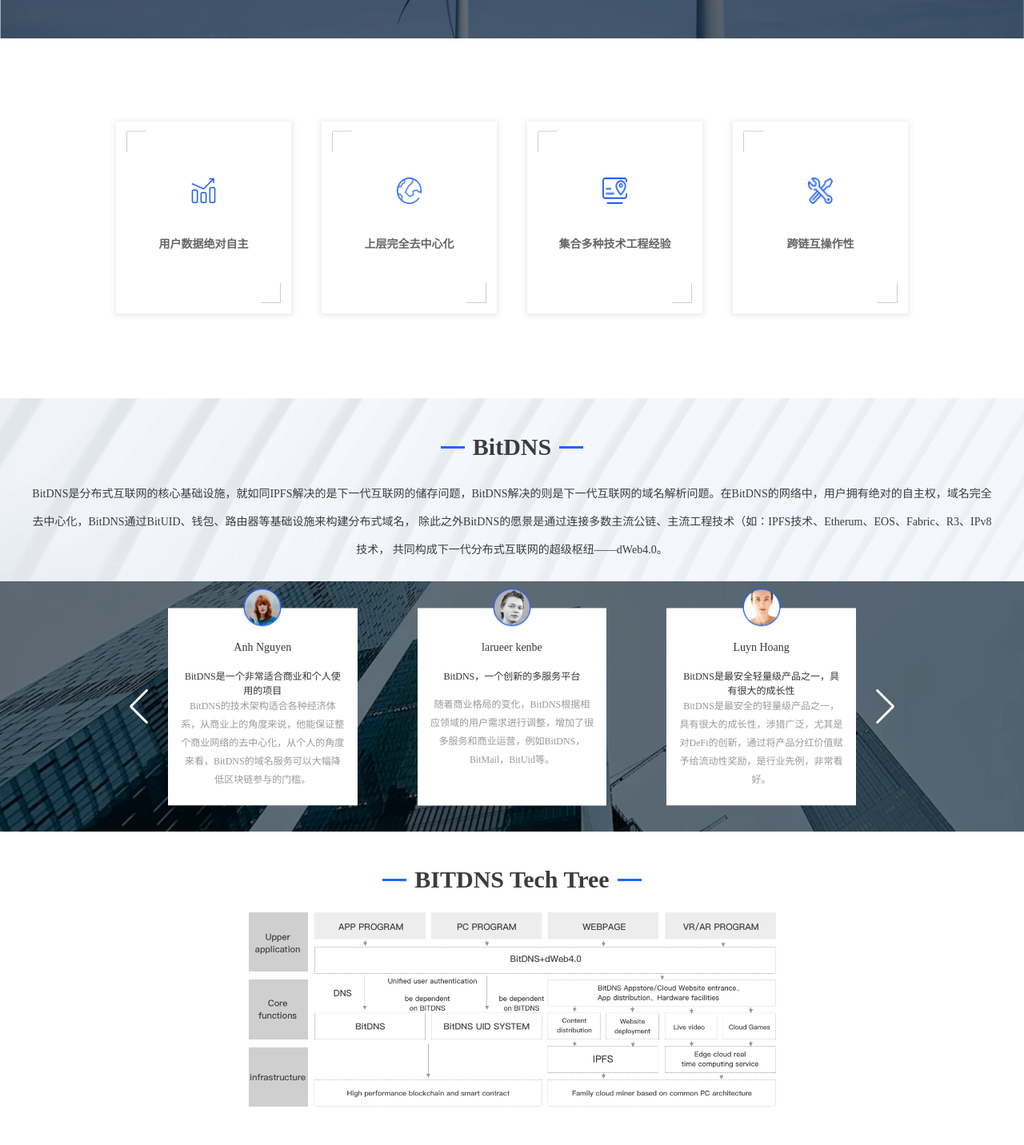
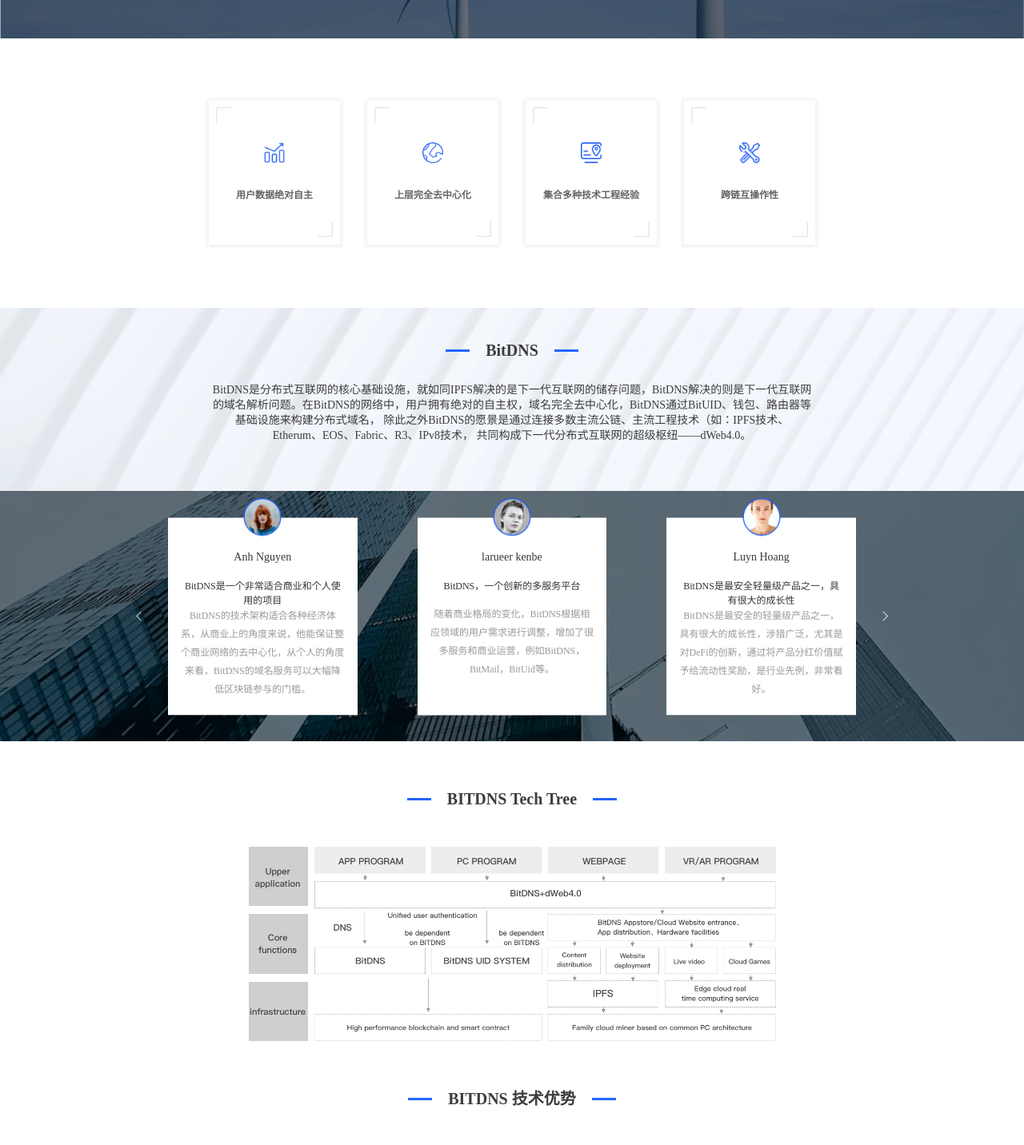
Before and after one commit to nb-web/websit-bitDNS, a Nuxt app: page / in a window 1280 px wide. Shown: the part 540-1972 px from the top of the page at 80% size. Built offline with nearby package versions, Linux system fonts and the light colour scheme.

Commit message:
自适应修改

```diff
--- a/components/BlockTit.vue
+++ b/components/BlockTit.vue
@@ -23,7 +23,7 @@
             display: flex;
             align-items: center;
             justify-content: center;
-            padding: 100px 0 45px 0;
+            padding: 100px 0 45px;
 
             font-size: 30px;
             font-family: PingFangSC-Semibold, PingFang SC;
@@ -42,6 +42,28 @@
         p {
             margin: 0 20px;
         }
+
+
+        @media (max-width: 1680px) {
+            .commonTit {
+                padding: 67px 0 45px;
+                font-size: 26px;
+            }
+        }
+
+        @media (max-width: 1440px) {
+            .commonTit {
+                padding: 58px 0 42px;
+                font-size: 23px;
+            }
+        }
+
+        @media (min-width: 1024px) and (max-width: 1280px) {
+            .commonTit {
+                padding: 51px 0 39px;
+                font-size: 20px;
+            }
+        }
     }
 
 </style>
--- a/pages/Economic/index.vue
+++ b/pages/Economic/index.vue
@@ -227,7 +227,7 @@
     }
 
   .chainResourceAllocation{
-    height: 1058px;
+    height: 789px;
 
     .chainResourceAllocation_content{
       display: flex;
@@ -395,7 +395,7 @@
         height: 23px;
       }
       .tokenDesign_content_bottom {
-        margin: 0 53px;
+        margin: 0 auto;
         p {
           font-size: 23px;
         }
@@ -511,8 +511,8 @@
         width: 777px;
         border-top: 1px solid #979797;
         margin: 0 auto;
-        margin: 47px 0 47px 11px;
-        margin-left: 20px;
+        margin: 47px auto;
+        // margin-left: 40px;
       }
       .hr1 {
         width: 19px;
--- a/pages/index.vue
+++ b/pages/index.vue
@@ -30,12 +30,8 @@
     </div>
 
     <div class="bitDns">
+      <BlockTit text="BitDNS" />
       <div class="centens common_container">
-        <div class="tit">
-          <i></i>
-          <span style="margin:0 10px">BitDNS</span>
-          <i></i>
-        </div>
         <div class="centens_text">
           <p>
             BitDNS是分布式互联网的核心基础设施，就如同IPFS解决的是下一代互联网的储存问题，BitDNS解决的则是下一代互联网的域名解析问题。在BitDNS的网络中，用户拥有绝对的自主权，域名完全去中心化，BitDNS通过BitUID、钱包、路由器等基础设施来构建分布式域名，
@@ -65,21 +61,13 @@
     </div>
 
     <div class="BITDNS common_container">
-      <div class="tit">
-        <i></i>
-        <span style="margin:0 10px">BITDNS Tech Tree</span>
-        <i></i>
-      </div>
+      <BlockTit text="BITDNS Tech Tree" />
       <img class="Tree h5" src="/imges/index/index_tree.png" alt />
       <img class="Tree web" src="/imges/index/index_tree.png" alt />
     </div>
 
     <div class="jishu">
-      <div class="tit">
-        <i></i>
-        <span style="margin:0 10px">BITDNS 技术优势</span>
-        <i></i>
-      </div>
+      <BlockTit text="BITDNS 技术优势" />
 
       <div class="list common_container">
         <div class="swiperList h5">
@@ -130,12 +118,8 @@
       </div>
     </div>
     <!-- BITDNS 核心功能 -->
+    <BlockTit text="BITDNS 核心功能" />
     <div class="gn">
-      <div class="tit">
-        <i></i>
-        <span style="margin:0 10px">BITDNS 核心功能</span>
-        <i></i>
-      </div>
       <div>
         <div class="con common_container">
           <div class="con_content">
@@ -191,12 +175,8 @@
     <!-- BitDNS路线图 -->
 
     <div class="route">
-      <div class="tit">
-        <i></i>
-        <span style="margin:0 10px">BitDNS路线图</span>
-        <i></i>
-      </div>
-      <div class="chart common_container">
+      <BlockTit text="BitDNS 路线图" />
+      <div class="chart common_container chartMediaWidth">
         <!--时间线-->
         <div class="timeLine">
           <div class="ul_box">
@@ -228,13 +208,9 @@
     </div>
 
     <div class="news common_container">
-      <div class="tit">
-        <i></i>
-        <span style="margin:0 10px">新闻资讯</span>
-        <i></i>
-      </div>
-
-      <div style="display:flex;margin:0 auto;justify-content: space-between;  flex-wrap: wrap;">
+      <BlockTit text="新闻资讯" />
+
+      <div class="newsContent">
         <div class="news_left">
           <div class="day1">
             <h3 style="padding-top:15px">{{this.newsDay}}</h3>
@@ -484,35 +460,21 @@
     background: url("/imges/index/index_bit.png") no-repeat;
     background-position: center;
     background-size: cover;
-    .tit {
-      display: flex;
-      align-items: center;
-      justify-content: center;
-      font-size: 30px;
-      font-family: PingFangSC-Semibold, PingFang SC;
-      font-weight: 600;
-      color: #3c3c3c;
-      // margin: 43px 0 24px;
-    }
+
     .centens {
       border: 1px solid rgba(255, 255, 255, 0.1);
-    }
-    p {
-      // width: 867px;
-      margin: 0 auto;
-      text-align: center;
-      font-size: 14px;
-      font-family: PingFangSC-Regular, PingFang SC;
-      font-weight: 400;
-      color: #3c3c3c;
-      line-height: 35px;
-    }
-    i {
-      display: inline-block;
-      width: 30px;
-      height: 3px;
-      background: #2365ff;
-    }
+      p {
+        // width: 867px;
+        margin: 0 auto;
+        text-align: center;
+        font-size: 14px;
+        font-family: PingFangSC-Regular, PingFang SC;
+        font-weight: 400;
+        color: #3c3c3c;
+        line-height: 35px;
+      }
+    }
+
   }
 
   .swipe {
@@ -587,48 +549,8 @@
     //    color: white;
     // }
 
-    // .swiper-button-prev:after, .swiper-button-next:after{
-    //   font-size: 12px;
-    // }
-  }
-
-  @media (min-width: 2880px) and (max-width: 3840px) {
-    .centens {
-      display: flex;
-      flex-direction: column;
-      justify-content: center;
-      align-items: center;
-      .centens_text {
-        height: 215px;
-        width: 867px;
-        display: flex;
-        align-items: center;
-        justify-content: center;
-      }
-    }
-    .swipe {
-      height: 626px;
-    }
-    .bitDns {
-      height: 458px;
-    }
-  }
-
-  @media (max-width: 1680px) {
-    .swipe {
-      height: 365px;
-    }
-    .bitDns {
-      height: 267px;
-    }
-  }
-
-  @media (min-width: 1024px) and (max-width: 1440px) {
-    .swipe {
-      height: 313px;
-    }
-    .bitDns {
-      height: 229px;
+    .swiper-button-prev:after, .swiper-button-next:after{
+      font-size: 12px;
     }
   }
 
@@ -673,7 +595,7 @@
           width: 285px;
           height: 365px;
           margin: 0 auto;
-          margin-top: 38px;
+          margin-bottom: 38px;
           text-align: center;
         }
         p {
@@ -905,25 +827,17 @@
   .el-carousel__item--card {
     width: 250px;
   }
-  i {
-    display: inline-block;
-    width: 30px;
-    height: 3px;
-    background: #2365ff;
-  }
-  .tit {
-    display: flex;
-    align-items: center;
-    justify-content: center;
-    font-size: 30px;
-    font-family: PingFangSC-Semibold, PingFang SC;
-    font-weight: 600;
-    color: #3c3c3c;
-    margin: 43px 0 24px;
-  }
+
 
   .news {
     padding-bottom: 70px;
+    .newsContent{
+      display:flex;
+      width: 908px;
+      margin:0 auto;
+      justify-content: space-between;
+      flex-wrap: wrap;
+    }
 
     @media screen and (max-width: 750px) {
       .news_left {
@@ -1004,12 +918,16 @@
         padding: 26px 18px;
         border: 3px solid #f5f5f5;
       }
-      img {
+      a{
         width: 18px;
         height: 18px;
         position: absolute;
-        right: 20px;
-        top: 100px;
+        right: 18px;
+        bottom: 26px;
+      }
+      img {
+        width: 100%;
+        height: 100%;
       }
     }
     .day {
@@ -1034,14 +952,38 @@
     }
   }
 
-  // @media (min-width: 2880px) and (max-width: 3840px) {
-  //   .Tree{
-  //     height: 243px;
-  //     width: 243px;
-  //   }
-  // }
-
-  @media (max-width: 1680px) {
+  @media (min-width: 2880px) and (max-width: 3840px) {
+    .centens {
+      display: flex;
+      flex-direction: column;
+      justify-content: center;
+      align-items: center;
+      .centens_text {
+        height: 215px;
+        width: 867px;
+        display: flex;
+        align-items: center;
+        justify-content: center;
+      }
+    }
+    .swipe {
+      height: 626px;
+    }
+    .bitDns {
+      height: 458px;
+    }
+  }
+
+  @media (min-width: 1441px) and (max-width: 1680px) {
+    .swipe {
+      height: 365px;
+    }
+    .bitDns {
+      height: 267px;
+      .commonTit{
+        padding: 40px 0 30px;
+      }
+    }
     .BITDNS {
       .Tree {
         height: 319px;
@@ -1095,11 +1037,58 @@
         line-height: normal;
       }
     }
-    .route {
-    }
-  }
-
-  @media (max-width: 1440px) {
+    .news{
+      .newsContent{
+        width: 100%;
+      }
+    }
+  }
+
+  @media (min-width: 1024px) and (max-width: 1440px) {
+    .centens {
+      display: flex;
+      flex-direction: column;
+      justify-content: center;
+      align-items: center;
+      .centens_text {
+        width: 750px;
+        p{
+          line-height: 19px;
+        }
+      }
+    }
+
+    .block {
+    padding: 72px 0;
+    ul {
+
+      li {
+        width: 178px;
+        height: 193px;
+        line-height: normal;
+        img {
+          width: 26px;
+          height: 26px;
+          margin-top: 58px;
+        }
+        p {
+          font-size: 12px;
+          line-height: normal;
+          margin-top: 26px;
+        }
+      }
+    }
+  }
+
+    .swipe {
+      height: 313px;
+    }
+    .bitDns {
+      height: 229px;
+      .commonTit{
+        padding: 32px 0 18px;
+      }
+    }
     .BITDNS {
       .Tree {
         height: 273px;
@@ -1151,7 +1140,84 @@
         line-height: normal;
       }
     }
-  }
+    .route{
+      .chart{
+        padding-top: 116px;
+        .timeLine .my_timeline_item_line{
+          width: 130px;
+        }
+      }
+      .chartMediaWidth{
+        width: 903px;
+        height: 355px;
+      }
+    }
+
+    .news {
+      .el-carousel__item h3 {
+        font-size: 14px;
+        opacity: 0.75;
+        line-height: 200px;
+        margin: 0;
+      }
+
+      .el-collapse-item__header {
+        height: 63px;
+        font-size: 15px;
+      }
+      .el-carousel__item--card {
+        width: 250px;
+      }
+
+      .news_left {
+        width: 390px;
+        height: 334px;
+        font-size: 15px;
+
+        .news_left_botText {
+          bottom: 21px;
+          p {
+            font-size: 15px;
+            line-height: normal;
+            padding: 0 26px;
+          }
+        }
+      }
+
+      .news_right {
+        margin: 0 auto;
+        height: 334px;
+        width: 426px;
+        .content {
+          font-size: 15px;
+          padding: 26px 18px;
+          border: 2px solid #f5f5f5;
+        }
+
+      }
+      .day {
+        max-width: 63px;
+        max-height: 63px;
+        background: #669aee;
+        color: white;
+
+        h3 {
+          font-size: 40px;
+        }
+        p {
+          font-size: 16px;
+        }
+      }
+    }
+  }
+
+  // @media (min-width: 2880px) and (max-width: 3840px) {
+  //   .Tree{
+  //     height: 243px;
+  //     width: 243px;
+  //   }
+  // }
+
 
   @media (min-width: 1024px) and (max-width: 1280px) {
     .BITDNS {
@@ -1479,8 +1545,13 @@
       }
     }
 
-    .news .news_right{
-      height: 500px;
+    .news{
+      .newsContent{
+        width: 100%;
+      }
+      .news_right{
+        height: 500px;
+      }
     }
   }
 }
--- a/pages/product/index.vue
+++ b/pages/product/index.vue
@@ -534,7 +534,7 @@
             font-size: 12px;
             font-weight: normal;
             color: #4A4A4A;
-            line-height: 40px;
+            line-height: 19px;
             text-align: center;
             margin-top: 20px;
             box-sizing: border-box;
@@ -738,6 +738,9 @@
   }
 
   @media (min-width:1280px) and(max-width:1440px) {
+    .systemProblems {
+        height: 341px;
+    }
     .imgAndText_block{
       .imgAndText_block_item{
 
@@ -830,6 +833,9 @@
 
 
   @media (min-width:980px) and (max-width:1280px) {
+    .systemProblems {
+        height: 341px;
+    }
   .imgAndText_block{
     .imgAndText_block_item{
 
```
